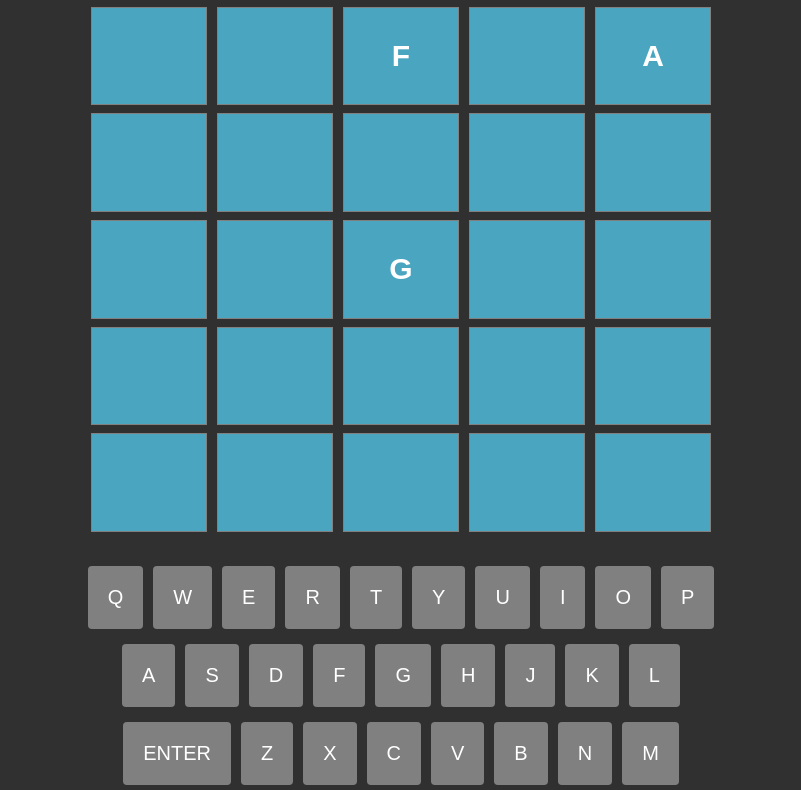
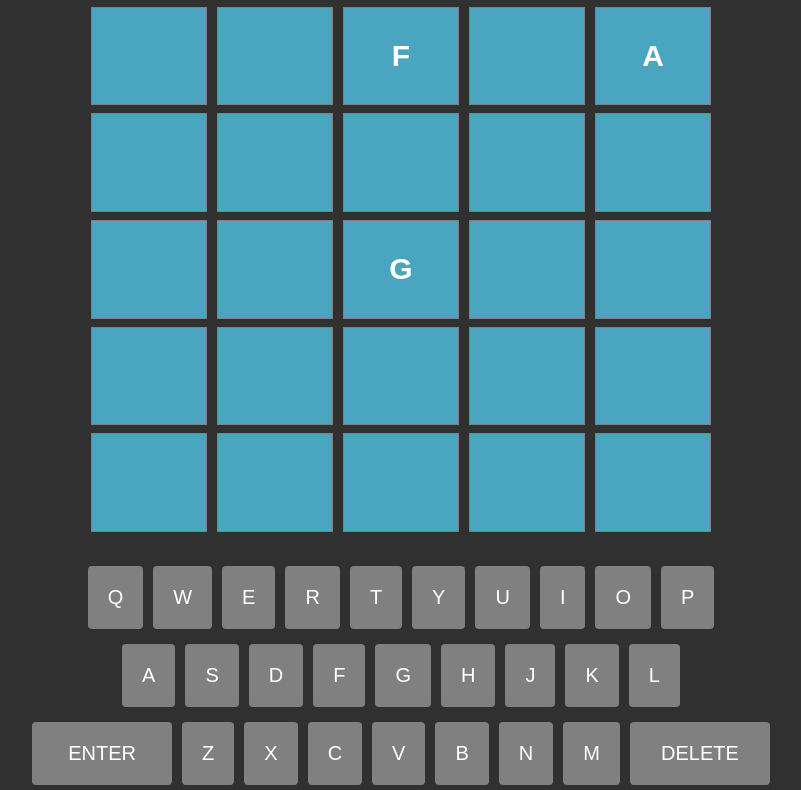
Before and after one commit to FilipiMachado/wordle-reactjs, a React (Vite) app: page / in a window 1280 px wide. Shown: the part 172-962 px from the top of the page, without its empty margins (239-1040 px from the left). Built offline with nearby package versions, Linux system fonts and the light colour scheme.

Commit message:
added select key value

```diff
--- a/src/components/Key.jsx
+++ b/src/components/Key.jsx
@@ -1,8 +1,19 @@
-import React from 'react';
+import React, { useContext } from 'react';
+import { AppContext } from '../App';
 
-function Key({ keyVal }) {
+function Key({ keyVal, bigKey }) {
+  const { board, setBoard } = useContext(AppContext);
+
+  const selectLetter = () => {
+    const newBoard = [...board]
+    newBoard[0][0] = keyVal
+    setBoard(newBoard)
+  }
+
   return (
-    <div className="key">{ keyVal }</div>
+    <div className="key" id={bigKey && 'big'} onClick={selectLetter}>
+      { keyVal }
+    </div>
   )
 }
 
--- a/src/components/Keyboard.jsx
+++ b/src/components/Keyboard.jsx
@@ -19,10 +19,11 @@ function Keyboard() {
       })}
       </div>
       <div className="line3">
-        <Key keyVal={'ENTER'}/>
+        <Key keyVal={'ENTER'} bigKey/>
         {keys3.map((key) => {
           return <Key keyVal={key}/>
       })}
+        <Key keyVal={'DELETE'} bigKey/>
       </div>
     </div>
   )
```
